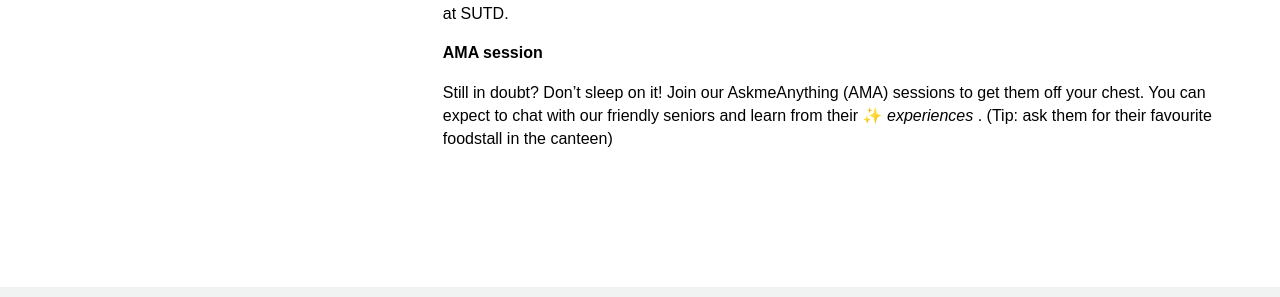
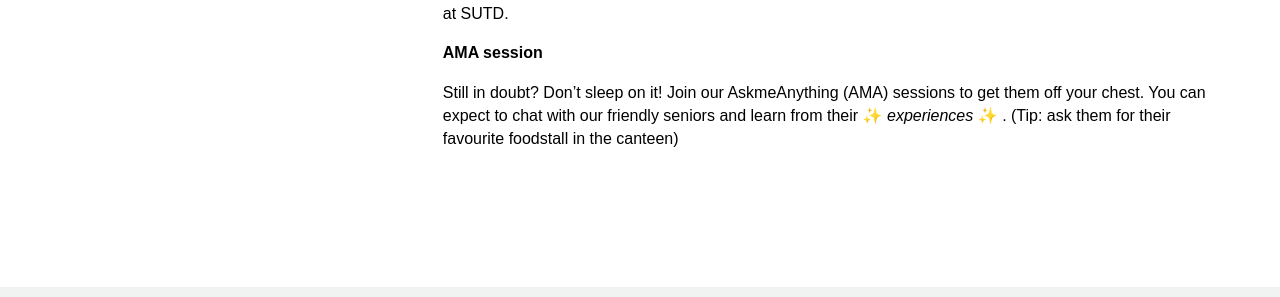
Before and after one commit to OpenSUTD/discovery-week-working-title, a Jekyll site: the page built from _pages/programs.md, in a window 1280 px wide. Shown: the part 1077-1374 px from the top of the page. Built offline with Jekyll 4.4.1, drawn with Linux system fonts in a browser that asks for light colours.

Commit message:
update
forgot a sparkle

```diff
--- a/_pages/programs.md
+++ b/_pages/programs.md
@@ -34,4 +34,4 @@ Yes you heard that right! We will be providing supper most days of the week to e
 
 **AMA session**
 
-Still in doubt?  Don't sleep on it! Join our AskmeAnything (AMA) sessions to get them off your chest. You can expect to chat with our friendly seniors and learn from their ✨ _experiences_ . (Tip: ask them for their favourite foodstall in the canteen)
+Still in doubt?  Don't sleep on it! Join our AskmeAnything (AMA) sessions to get them off your chest. You can expect to chat with our friendly seniors and learn from their ✨ _experiences_ ✨ . (Tip: ask them for their favourite foodstall in the canteen)
```
